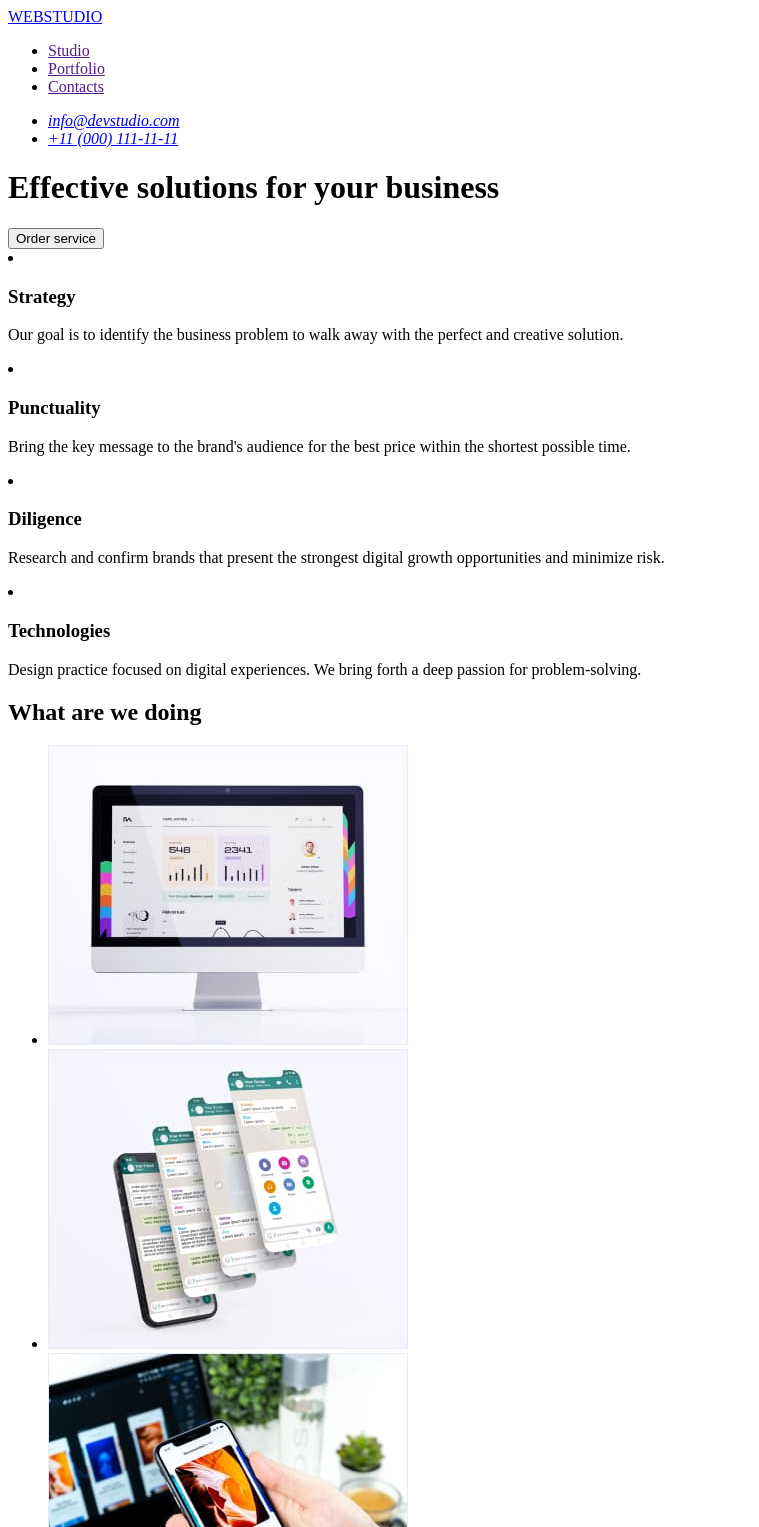
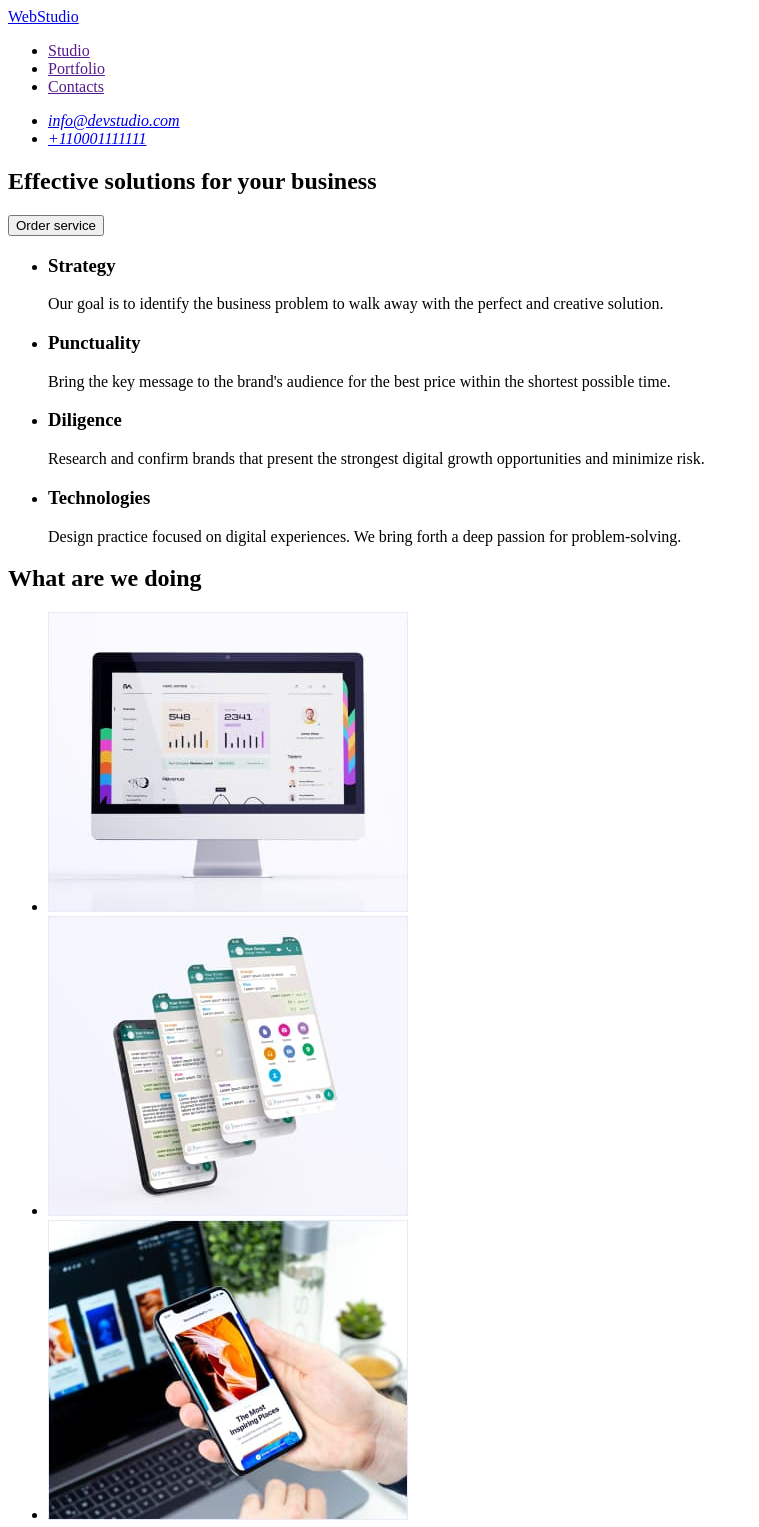
Before and after one commit to goldenkaia/goit-markup-hw-01, a plain HTML site: page index.html in a window 1280 px wide. Shown: the top 1527 px of the page, without its empty margins (0-759 px from the left). Drawn offline with Linux system fonts and the light colour scheme.

Commit message:
update 20.01.23

```diff
--- a/index.html
+++ b/index.html
@@ -11,7 +11,7 @@
     <header>
       <!--Navigation-->
       <nav>
-        <a href="./index.html">WEBSTUDIO</a>
+        <a href="./index.html">WebStudio</a>
         <ul>
           <li><a href="">Studio</a></li>
           <li><a href="">Portfolio</a></li>
@@ -24,18 +24,20 @@
           <li>
             <a href="mailto:info@devstudio.com">info@devstudio.com</a>
           </li>
-          <li><a href="tel:+11 (000) 111-11-11">+11 (000) 111-11-11</a></li>
+          <li><a href="tel:+110001111111">+110001111111</a></li>
         </ul>
       </address>
     </header>
 
     <main>
+        <section>
       <h1>Effective solutions for your business</h1>
       <button type="button">Order service</button>
+    </section>
 
       <section>
         <h2 hidden>h</h2>
-        <un>
+        <ul>
           <li>
             <h3>Strategy</h3>
             <p>
@@ -64,27 +66,32 @@
               deep passion for problem-solving.
             </p>
           </li>
-        </un>
+        </ul>
       </section>
 
       <section>
         <h2>What are we doing</h2>
         <ul>
           <li>
-            <img src="./images/Rectangle 71.jpg" alt="desktop"
-            width="360"
-            height="300"
-            />
-
-          </li>
-          <li>
-            <img src="./images/Rectangle 72.jpg" alt="cellphones"
+            <img
+              src="./images/desktop.jpg"
+              alt="desktop"
               width="360"
               height="300"
             />
           </li>
           <li>
-            <img src="./images/Rectangle 73.jpg" alt="pc and cellphone"
+            <img
+              src="./images/cellphones.jpg"
+              alt="cellphones"
+              width="360"
+              height="300"
+            />
+          </li>
+          <li>
+            <img
+              src="./images/cellphone.jpg"
+              alt="pc and cellphone"
               width="360"
               height="300"
             />
@@ -95,7 +102,9 @@
         <h2>Our team</h2>
         <ul>
           <li>
-            <img src="./images/marc-guerrero.jpg" alt="marc-guerrero img"
+            <img
+              src="./images/marc-guerrero.jpg"
+              alt="marc-guerrero img"
               width="264"
               height="260"
             />
@@ -103,7 +112,9 @@
             <p>Product Designer</p>
           </li>
           <li>
-            <img src="./images/tom-ford.jpg" alt="tom ford img"
+            <img
+              src="./images/tom-ford.jpg"
+              alt="tom ford img"
               width="264"
               height="260"
             />
@@ -111,7 +122,9 @@
             <p>Frontend Developer</p>
           </li>
           <li>
-            <img src="./images/camila-garcia.jpg" alt="camila-garcia img"
+            <img
+              src="./images/camila-garcia.jpg"
+              alt="camila-garcia img"
               width="264"
               height="260"
             />
@@ -119,7 +132,9 @@
             <p>Marketing</p>
           </li>
           <li>
-            <img src="./images/daniel-wilson.jpg" alt="danial-wilson img"
+            <img
+              src="./images/daniel-wilson.jpg"
+              alt="danial-wilson img"
               width="264"
               height="260"
             />
@@ -130,7 +145,7 @@
       </section>
     </main>
     <footer>
-      <a href="./index.html">WEBSTUDIO</a>
+      <a href="./index.html">WebStudio</a>
       <p>
         Increase the flow of customers and sales for your business with digital
         marketing & growth solutions.Increase the flow of customers and sales
```
Also changed, not shown: images/cellphone.jpg (renamed from images/Rectangle 73.jpg), images/cellphones.jpg (renamed from images/Rectangle 72.jpg), images/desktop.jpg (renamed from images/Rectangle 71.jpg). Lines whose indentation alone changed are shown as unchanged.
